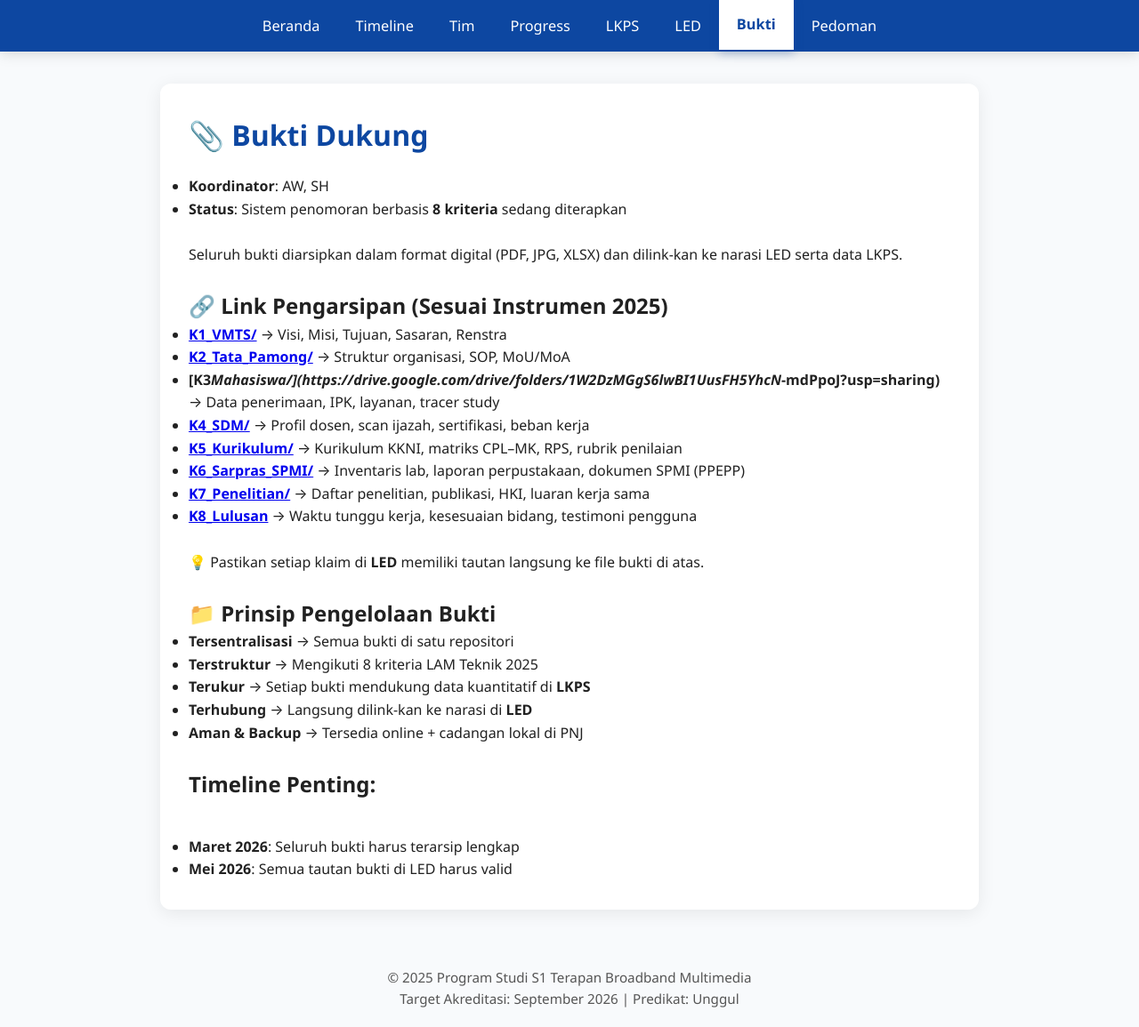
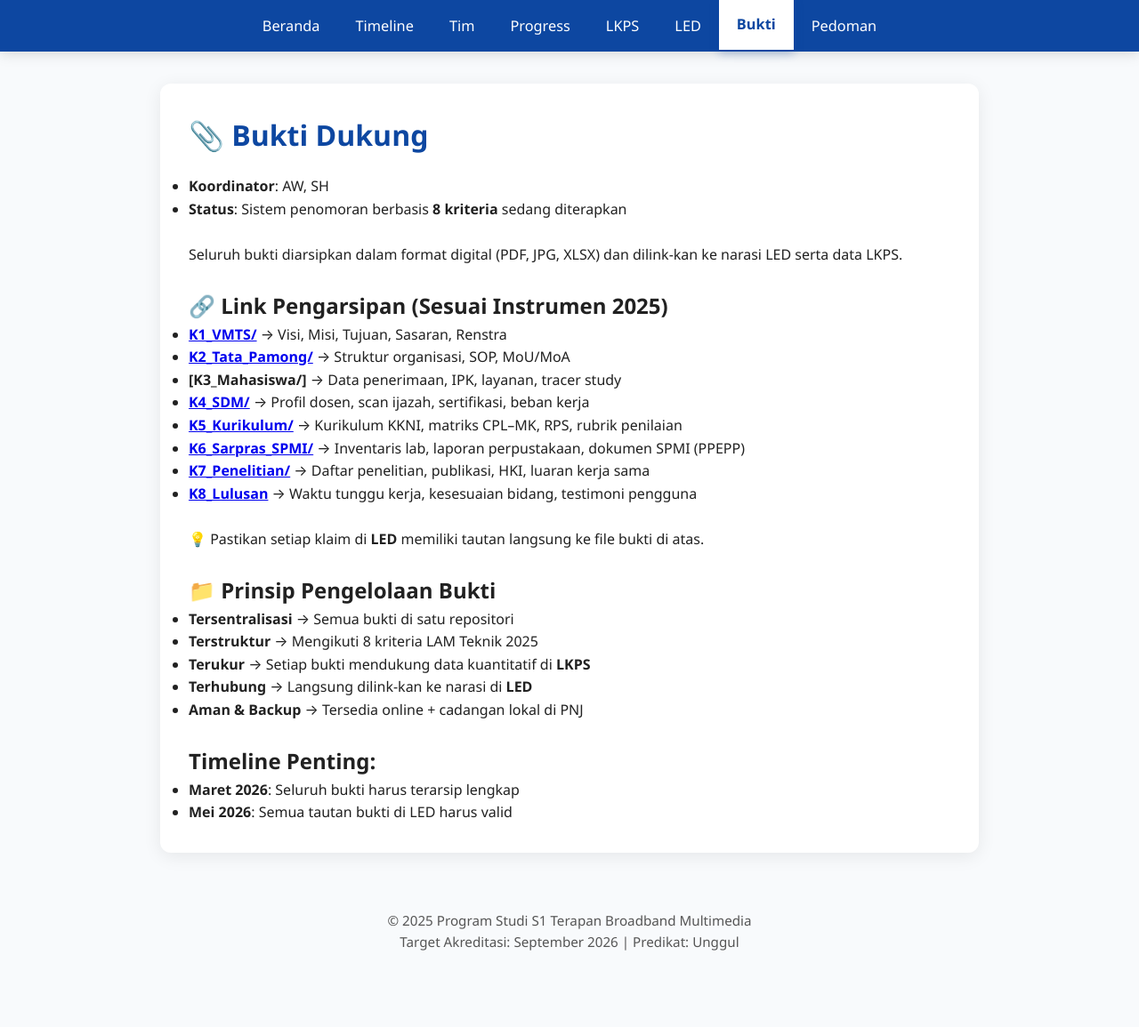
Before and after one commit to portal-psbm/aksibm-26, a Jekyll site: the page built from bukti.md, in a window 1280 px wide and 1155 px high. Shown: the whole window at 89% size. Built offline with Jekyll 4.4.1, drawn with Linux system fonts in a browser that asks for light colours.

Commit message:
Update bukti

```diff
--- a/bukti.md
+++ b/bukti.md
@@ -15,7 +15,7 @@ permalink: /bukti/
 
 - **[K1_VMTS/](https://drive.google.com/drive/folders/1TRWWZHUTecu8NZtz9KsIL3STVRRBTSg2?usp=sharing)** → Visi, Misi, Tujuan, Sasaran, Renstra
 - **[K2_Tata_Pamong/](https://drive.google.com/drive/folders/1DrKFEI-bj6b33OrKJ9PIMEwIu94FuGSO?usp=sharing)** → Struktur organisasi, SOP, MoU/MoA
-- **[K3_Mahasiswa/](https://drive.google.com/drive/folders/1W2DzMGgS6lwBI1UusFH5YhcN_-mdPpoJ?usp=sharing)** → Data penerimaan, IPK, layanan, tracer study
+- **[K3_Mahasiswa/]** → Data penerimaan, IPK, layanan, tracer study
 - **[K4_SDM/](https://drive.google.com/drive/folders/17PZ7fR96Fkleygqg9a3Xdc2nwhYZlmSs?usp=sharing)** → Profil dosen, scan ijazah, sertifikasi, beban kerja
 - **[K5_Kurikulum/](https://drive.google.com/drive/folders/13LqmW5CNKAxb6rShIeHrAHXmk1F0xFfS?usp=sharing)** → Kurikulum KKNI, matriks CPL–MK, RPS, rubrik penilaian
 - **[K6_Sarpras_SPMI/](https://drive.google.com/drive/folders/1gMylc3D-zn_tDrG225evho12NVTcoewd?usp=sharing)** → Inventaris lab, laporan perpustakaan, dokumen SPMI (PPEPP)
@@ -24,13 +24,13 @@ permalink: /bukti/
 
 > 💡 Pastikan setiap klaim di **LED** memiliki tautan langsung ke file bukti di atas. <br><br>
 
-## 📁 Prinsip Pengelolaan Bukti
+## 📁 Prinsip Pengelolaan Bukti <br>
 - **Tersentralisasi** → Semua bukti di satu repositori
 - **Terstruktur** → Mengikuti 8 kriteria LAM Teknik 2025
 - **Terukur** → Setiap bukti mendukung data kuantitatif di **LKPS**
 - **Terhubung** → Langsung dilink-kan ke narasi di **LED**
 - **Aman & Backup** → Tersedia online + cadangan lokal di PNJ <br><br>
 
-## **Timeline Penting**: <br><br>
+## **Timeline Penting**: <br>
 > - **Maret 2026**: Seluruh bukti harus terarsip lengkap
 > - **Mei 2026**: Semua tautan bukti di LED harus valid
```
